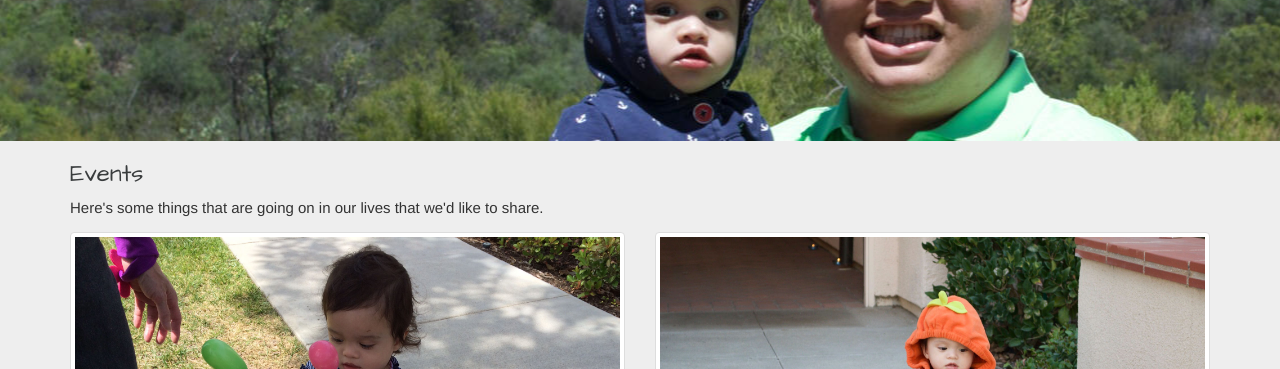
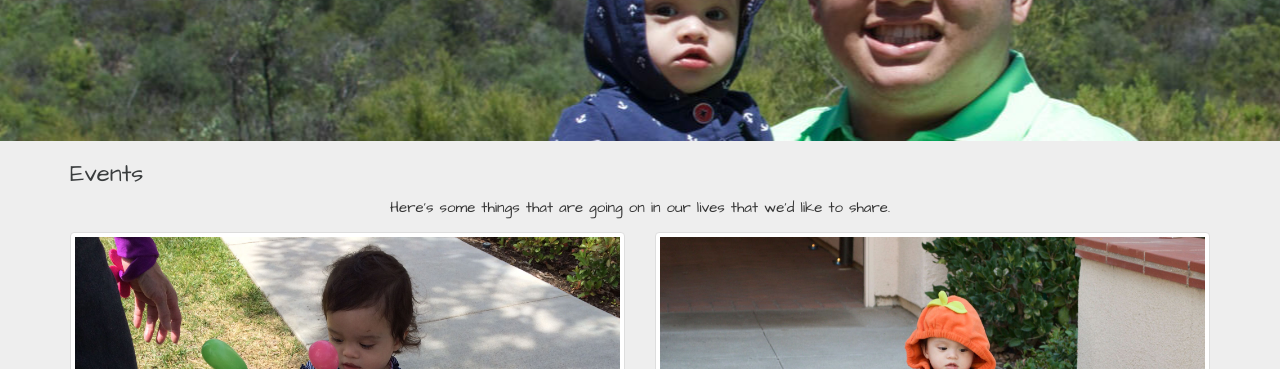
Before and after one commit to timdang/timdang.github.io, a plain HTML site: page index.html in a window 1280 px wide. Shown: the part 431-800 px from the top of the page. Drawn offline with Linux system fonts and the light colour scheme; a web font is replaced by a local one.

Commit message:
Update main.css

```diff
--- a/css/main.css
+++ b/css/main.css
@@ -83,4 +83,6 @@
 .events p {
     font-size: 15px;
     margin-bottom: 13px;
+    font-family: 'Architects Daughter', cursive;
+    text-align: center;
 }
```
